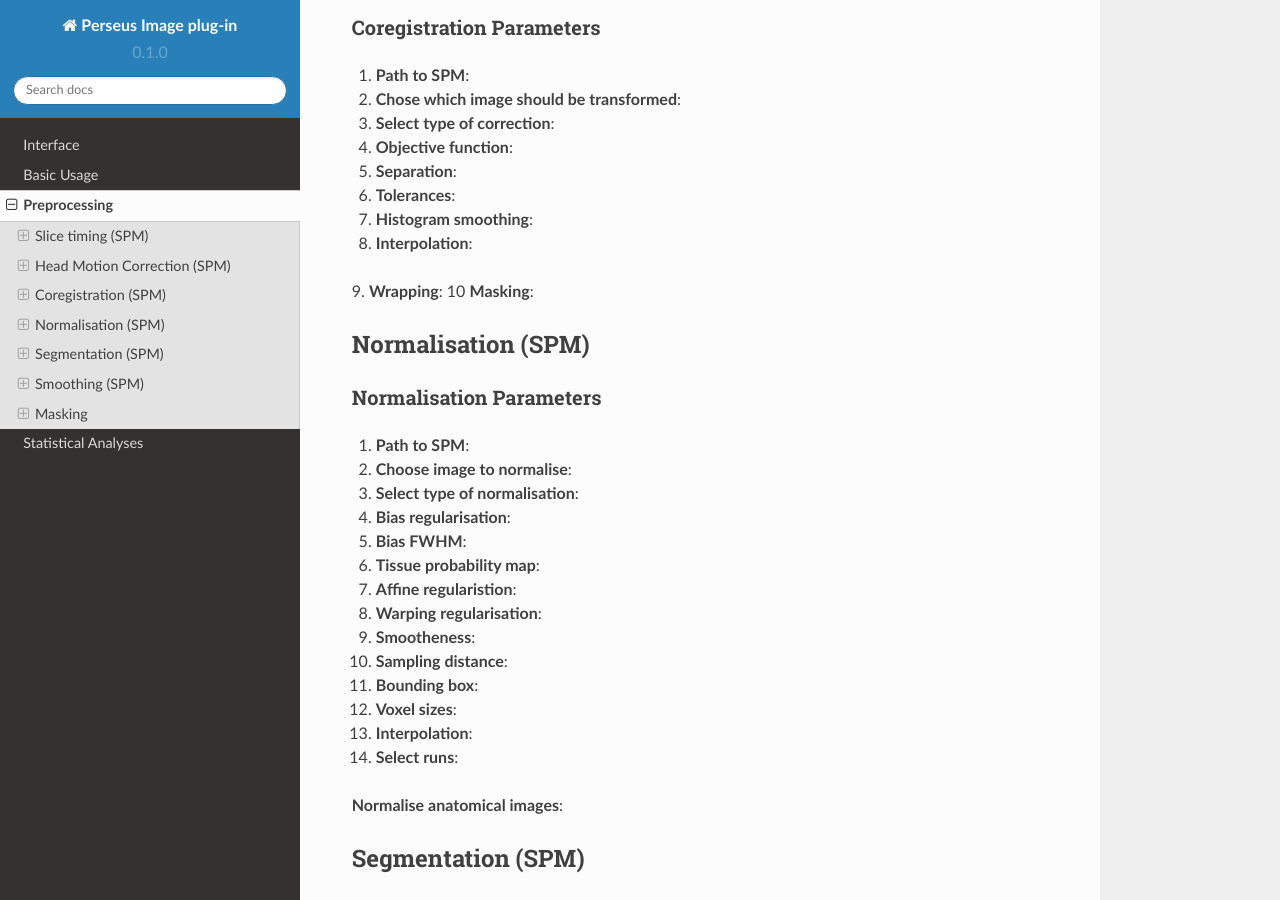
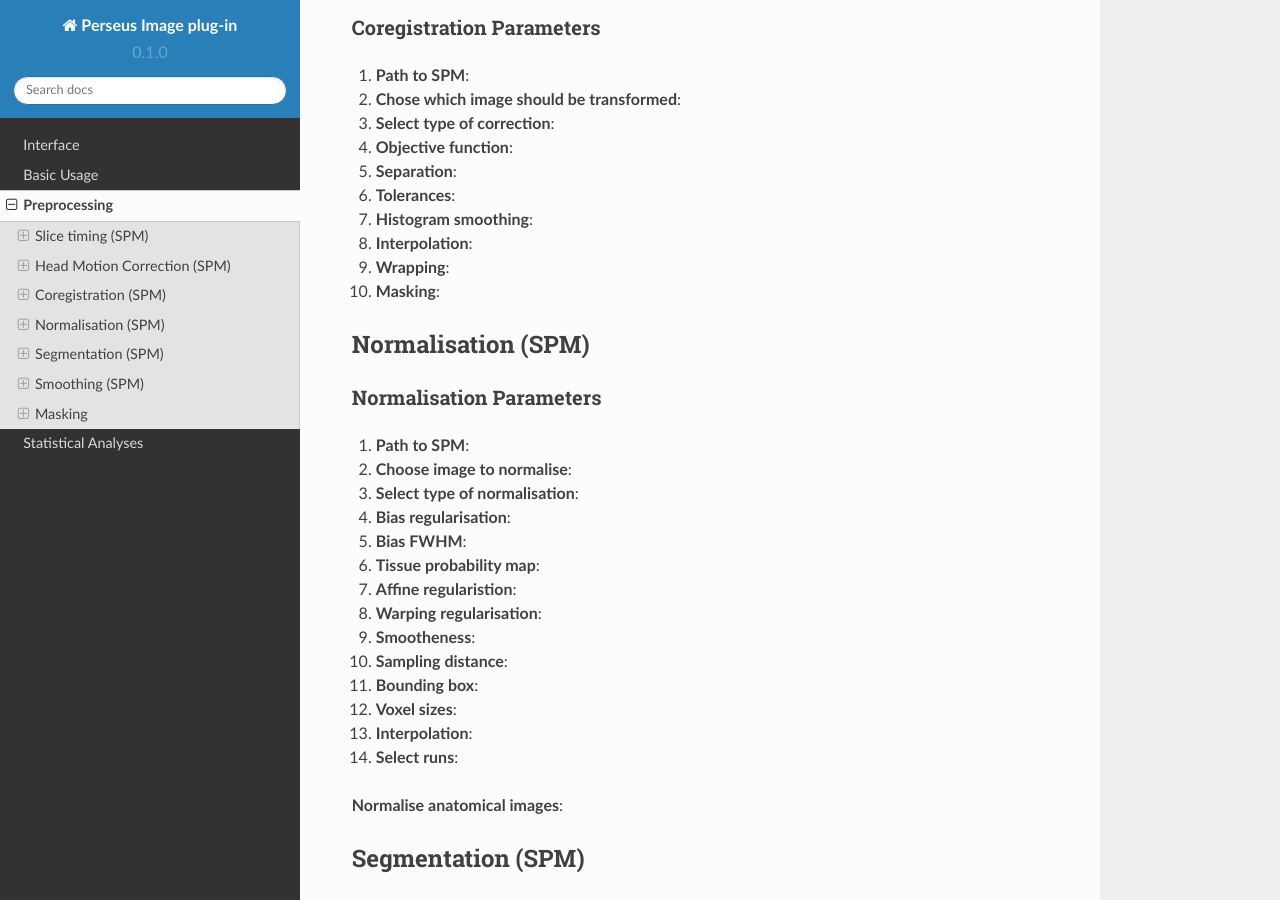
Before and after one commit to CarloDeNart/Perseus-Image-plug-in, a Sphinx documentation site: the page built from docs/source/Preprocessing.rst, in a window 1280 px wide and 900 px high, scrolled down 2598 px. Built offline with Sphinx 7.4.7 and the Read the Docs theme 2.0.0, drawn with Linux system fonts in a browser that asks for light colours.

Commit message:
Update Preprocessing.rst

```diff
--- a/docs/source/Preprocessing.rst
+++ b/docs/source/Preprocessing.rst
@@ -94,7 +94,7 @@ Coregistration Parameters
 7. **Histogram smoothing**:
 8. **Interpolation**:
 9. **Wrapping**:
-10 **Masking**:
+10. **Masking**:
 
 Normalisation (SPM)
 ====================
```
